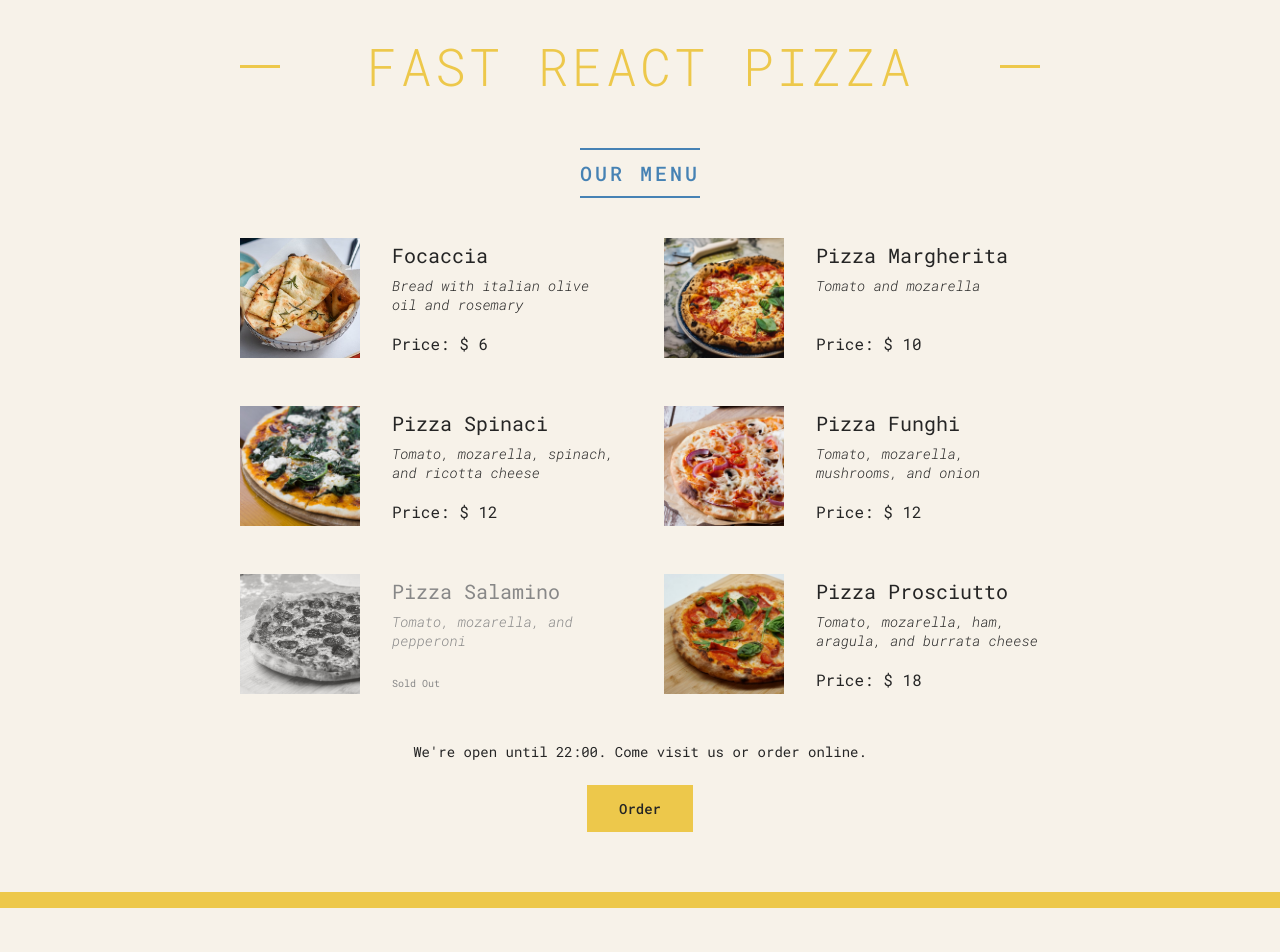
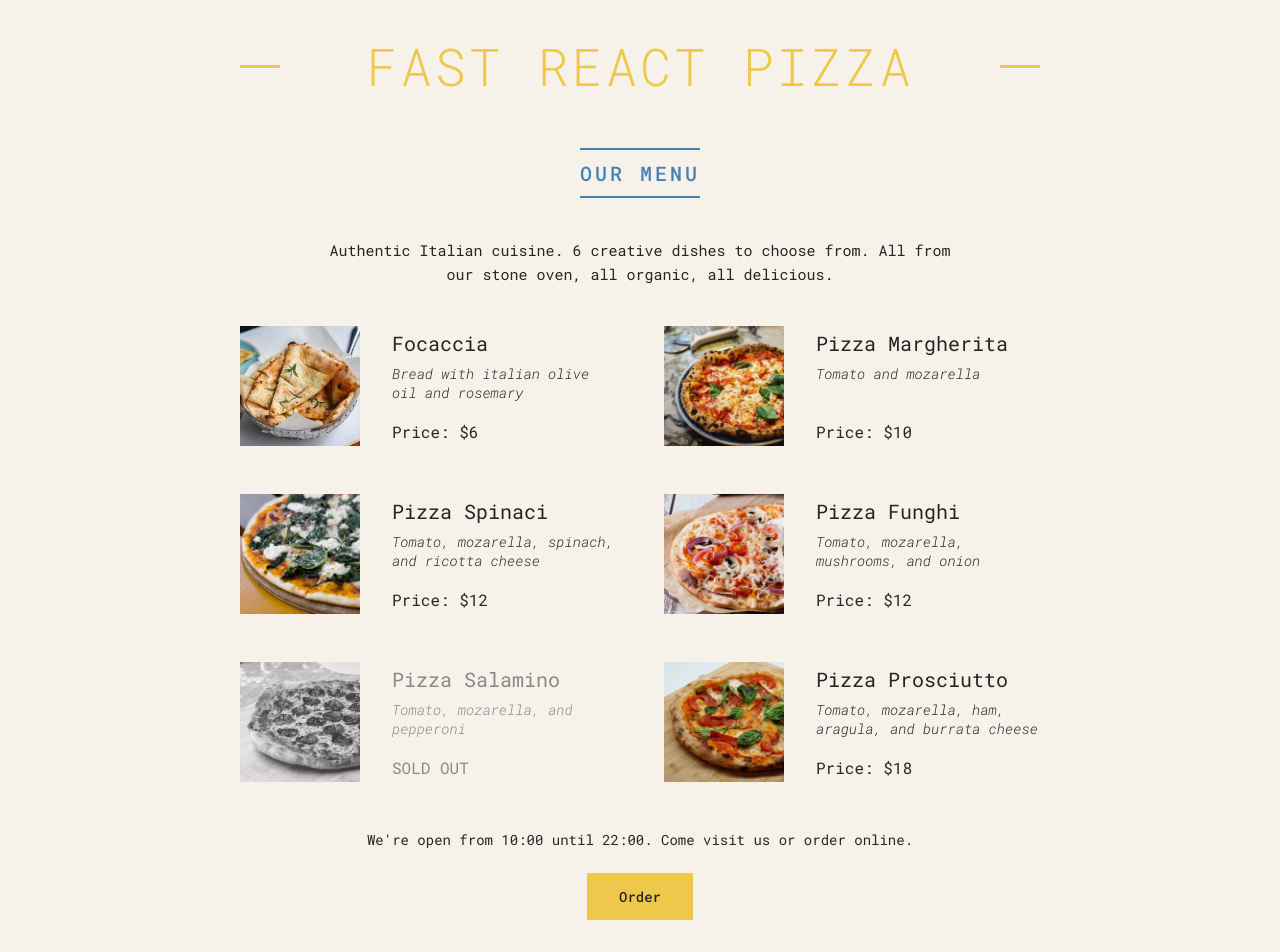
Before and after one commit to BillStephens2022/Pizza-React, a React (Create React App) app: page / in a window 1280 px wide. Shown: the top 952 px of the page. Before the commit the page ends 908 px from the top, so only its background shows below. Built offline with nearby package versions, Linux system fonts and the light colour scheme.

Commit message:
added new Order component and other minor changes

```diff
--- a/public/index.html
+++ b/public/index.html
@@ -24,7 +24,7 @@
       work correctly both with client-side routing and a non-root public URL.
       Learn how to configure a non-root public URL by running `npm run build`.
     -->
-    <title>React App</title>
+    <title>Fast React Pizza Co.</title>
   </head>
   <body>
     <noscript>You need to enable JavaScript to run this app.</noscript>
--- a/src/components/Footer.jsx
+++ b/src/components/Footer.jsx
@@ -1,3 +1,5 @@
+import Order from "./Order";
+
 export default function Footer() {
   const hour = new Date().getHours();
   const openHour = 10;
@@ -6,10 +8,7 @@
   return (
     <footer className="footer">
       {isOpen ? (
-        <div className="order">
-          <p>We're open until {closeHour}:00. Come visit us or order online.</p>
-          <button className="btn">Order</button>
-        </div>
+        <Order closeHour={closeHour} openHour={openHour} />
       ) : (
         <p>
           Sorry, we're closed. Please come back between {openHour}:00 and{" "}
--- a/src/components/Menu.jsx
+++ b/src/components/Menu.jsx
@@ -7,12 +7,19 @@
   return (
     <main className="menu">
       <h2 style={{ color: "steelblue", fontSize: "2rem" }}>Our Menu</h2>
+
       {numPizzas > 0 ? (
-        <ul className="pizzas">
-          {pizzaData.map((pizza) => {
-            return <Pizza key={pizza.name} {...pizza} />;
-          })}
-        </ul>
+        <>
+          <p>
+            Authentic Italian cuisine. 6 creative dishes to choose from. All
+            from our stone oven, all organic, all delicious.
+          </p>
+          <ul className="pizzas">
+            {pizzaData.map((pizza) => {
+              return <Pizza key={pizza.name} {...pizza} />;
+            })}
+          </ul>
+        </>
       ) : (
         <p>We're still working on our menu. Please come back later :)</p>
       )}
--- /dev/null
+++ b/src/components/Order.jsx
@@ -0,0 +1,11 @@
+export default function Order({ closeHour, openHour }) {
+  return (
+    <div className="order">
+      <p>
+        We're open from {openHour}:00 until {closeHour}:00. Come visit us or
+        order online.
+      </p>
+      <button className="btn">Order</button>
+    </div>
+  );
+}
--- a/src/components/Pizza.jsx
+++ b/src/components/Pizza.jsx
@@ -6,7 +6,7 @@
       <div>
         <h3>{name}</h3>
         <p>{ingredients}</p>
-        {soldOut ? "Sold Out" : <span>Price: $ {price}</span>}
+        <span>{soldOut ? "SOLD OUT" : `Price: $${price}`}</span>
       </div>
     </li>
   );
```
